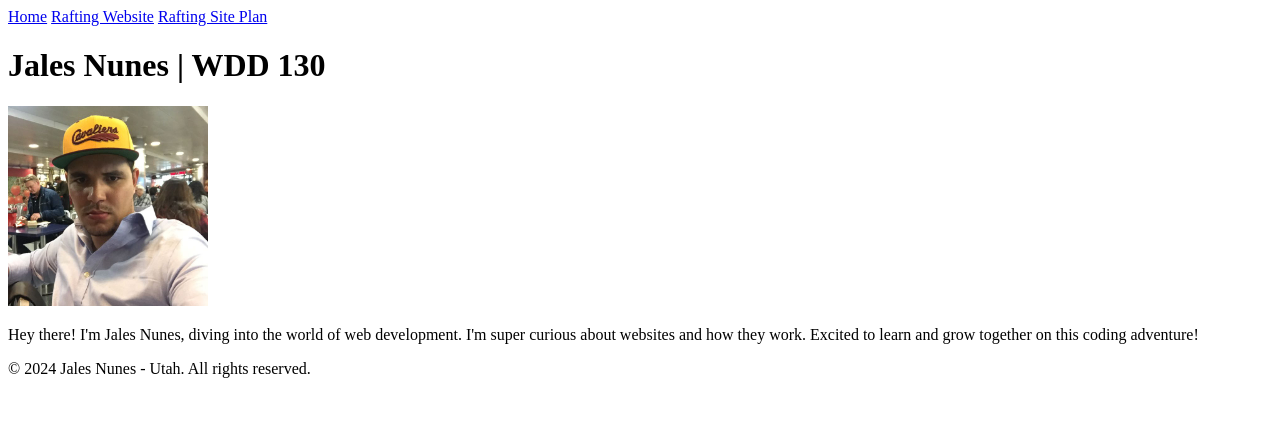
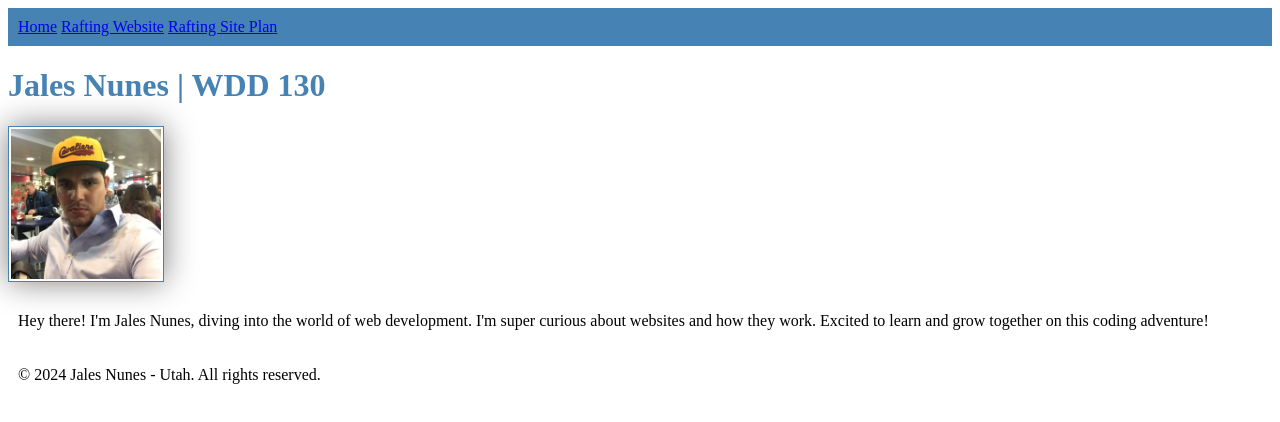
Before and after one commit to jalesnunes/wdd130, a plain HTML site: page index.html in a window 1280 px wide. Drawn offline with Linux system fonts and the light colour scheme.

Commit message:
some styles added

```diff
--- a/index.html
+++ b/index.html
@@ -3,6 +3,7 @@
   <head>
     <meta charset="UTF-8" >
     <meta name="viewport" content="width=device-width, initial-scale=1.0" >
+    <link rel="stylesheet" href="styles/styles.css">
     <title>Jales Nunes | WDD 130</title>
   </head>
   <body>
--- /dev/null
+++ b/styles/styles.css
@@ -0,0 +1,26 @@
+nav {
+    background-color: steelblue;
+    padding: 10px;
+}
+
+mav a {
+    color: white;
+    display: block;
+    padding: 20px;
+}
+
+h1 {
+    color: steelblue;
+}
+
+img {
+    width: 150px;
+    height: auto;
+    border: 1px solid steelblue;
+    padding: 2px;
+    box-shadow: 0 0 30px gray;
+}
+
+p {
+    padding: 10px;
+}
```
